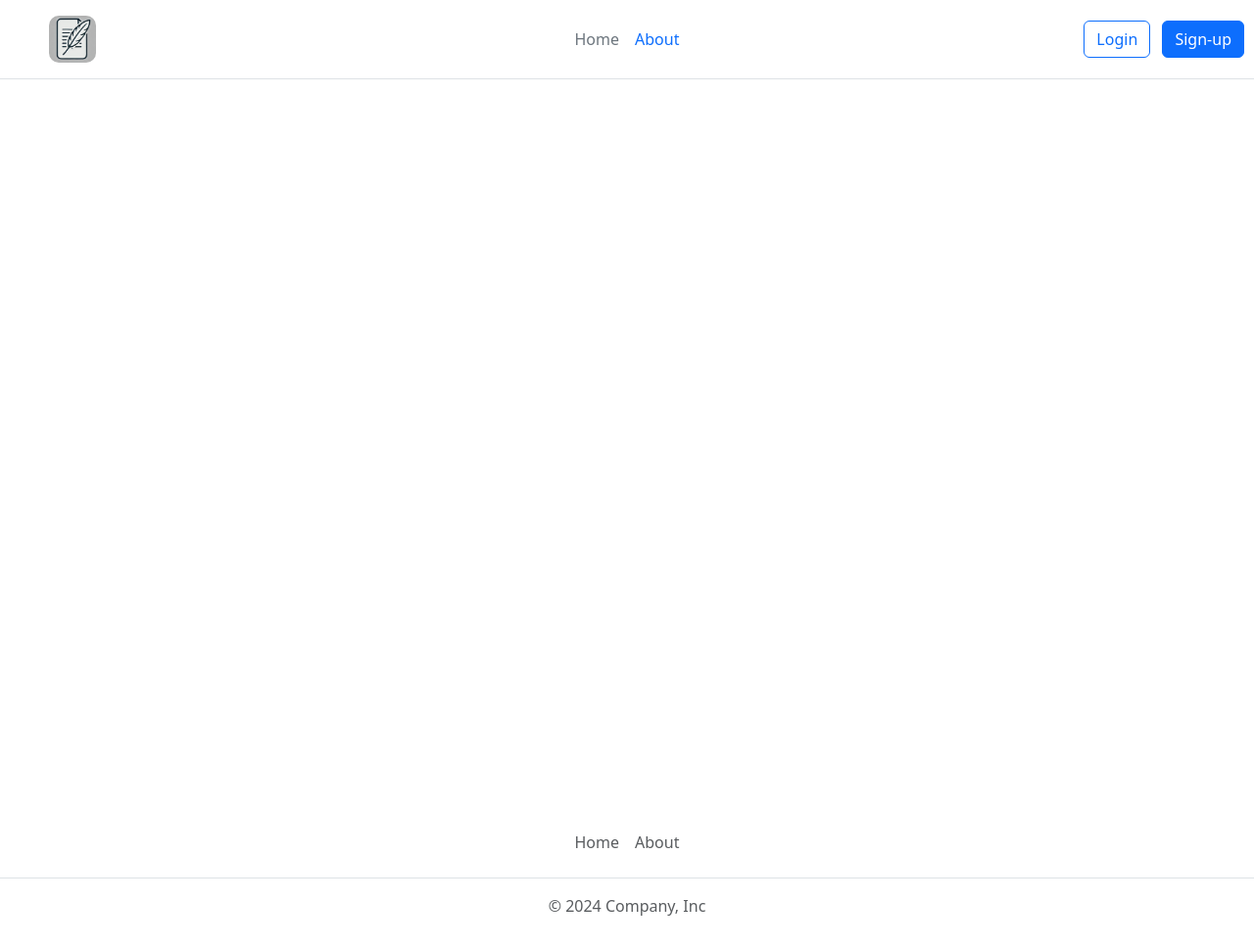
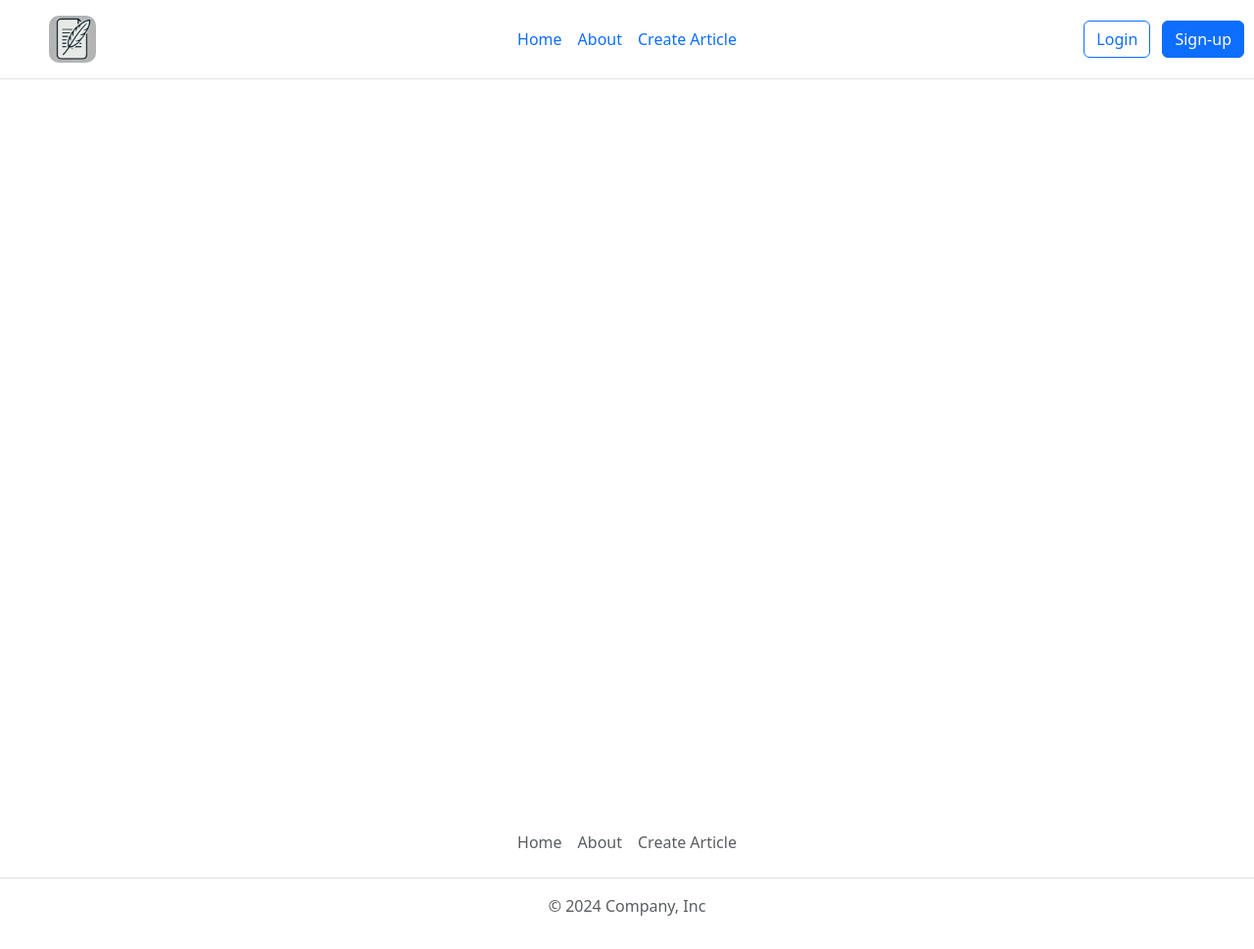
Before and after one commit to S0fft/True-Publish-Protocol, a Flask app: page /about in a window 1280 px wide. Shown: the whole page at 98% size. Run offline with Flask 3, Linux system fonts and the light colour scheme.

Commit message:
add menu to footer

```diff
--- a/main.py
+++ b/main.py
@@ -1,4 +1,4 @@
-from flask import Flask, render_template, request
+from flask import Flask, redirect, render_template, request
 from flask_sqlalchemy import SQLAlchemy
 
 app = Flask(__name__)
@@ -20,8 +20,17 @@ def index():
 @app.route('/create', methods=['POST', 'GET'])
 def create():
     if request.method == 'POST':
-        print(request.form['title'])
-        print(request.form['text'])
+        title = request.form['title']
+        text = request.form['text']
+        post = Post(title=title, text=text)
+
+        try:
+            db.session.add(post)
+            db.session.commit()
+            return redirect('/')
+        except:
+            return 'There was an error adding the article'
+
     else:
         return render_template('create.html')
 
--- a/templates/base.html
+++ b/templates/base.html
@@ -31,8 +31,9 @@
             </div>
 
             <ul class="nav col-12 col-md-auto mb-2 justify-content-center mb-md-0">
-            <li><a href="{{ url_for('index') }}" class="nav-link px-2 link-secondary">Home</a></li>
+            <li><a href="{{ url_for('index') }}" class="nav-link px-2">Home</a></li>
             <li><a href="{{ url_for('about') }}" class="nav-link px-2">About</a></li>
+            <li><a href="{{ url_for('create') }}" class="nav-link px-2">Create Article</a></li>
             </ul>
 
             <div class="col-md-3 text-end">
@@ -49,6 +50,7 @@
         <ul class="nav justify-content-center border-bottom pb-3 mb-3">
           <li class="nav-item"><a href="{{ url_for('index') }}" class="nav-link px-2 text-body-secondary">Home</a></li>
           <li class="nav-item"><a href="{{ url_for('about') }}" class="nav-link px-2 text-body-secondary">About</a></li>
+          <li class="nav-item"><a href="{{ url_for('create') }}" class="nav-link px-2 text-body-secondary">Create Article</a></li>
         </ul>
         <p class="text-center text-body-secondary">© 2024 Company, Inc</p>
     </footer>
```
